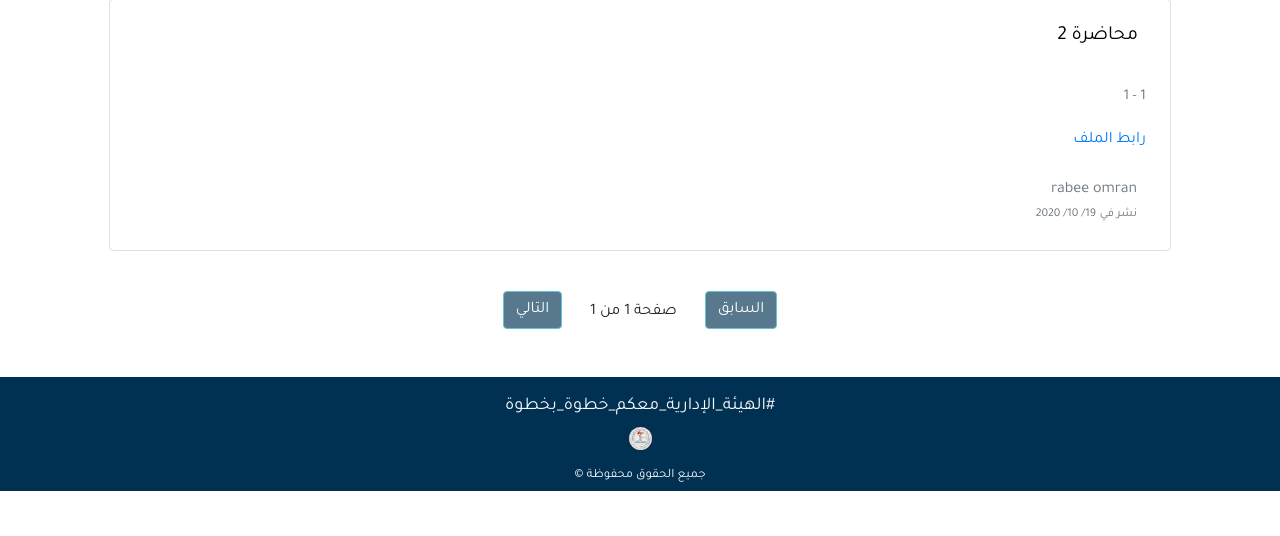
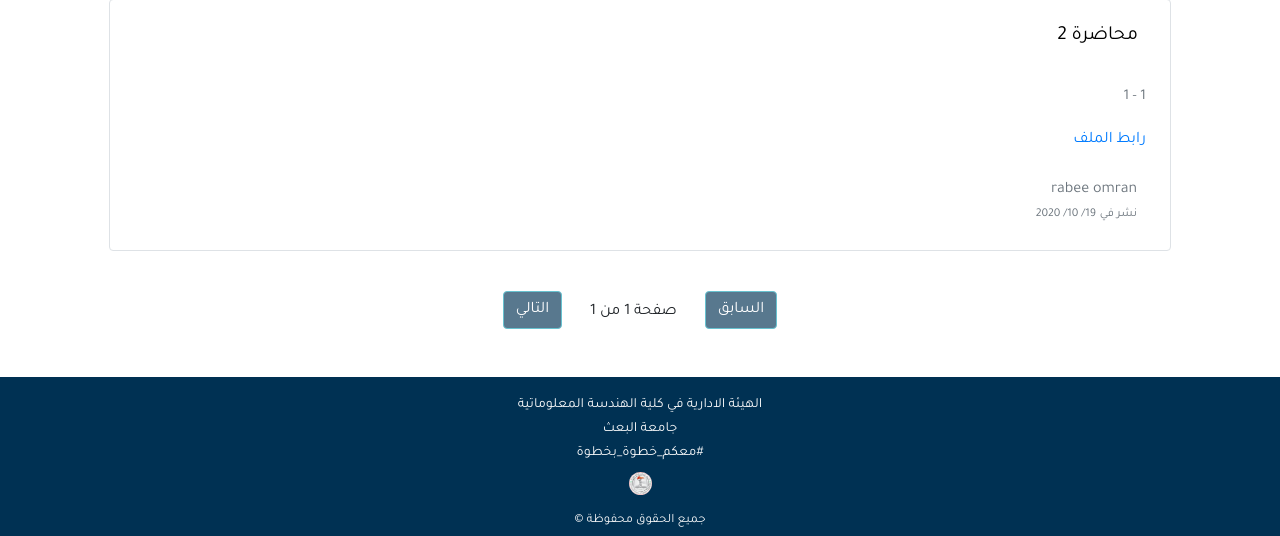
Before and after one commit to Rabee-Omran/ITP-Team-Project-Django, a Django app: page /1/ in a window 1280 px wide. Shown: the part 511-1047 px from the top of the page. Before the commit the page ends 1002 px from the top, so only its background shows below. Run offline with Django 3.2, Linux system fonts and the light colour scheme; data comes from the database, SQL or seed files in the repository; both versions use the stored data as it was after the commit; some libraries are stand-ins or nearby versions.

Commit message:
Add All Files

```diff
--- a/app/templates/base.html
+++ b/app/templates/base.html
@@ -131,7 +131,10 @@
            <div class="col-md ">
               <div class="col mx-auto">
          <div class="ol-md text-center pt-3">
-          <small class="text-light " style="font-size: 18px;">     #الهيئة_الإدارية_معكم_خطوة_بخطوة   </small>
+          <small class="text-light " style="font-size: 14px;">
+            الهيئة الادارية في كلية الهندسة المعلوماتية   </small><br>
+          <small class="text-light " style="font-size: 14px;">     جامعة البعث   </small><br>
+          <small class="text-light " style="font-size: 14px;">     #معكم_خطوة_بخطوة   </small>
 
          </div>
          </div>
```
Also changed, not shown: db.sqlite3.
